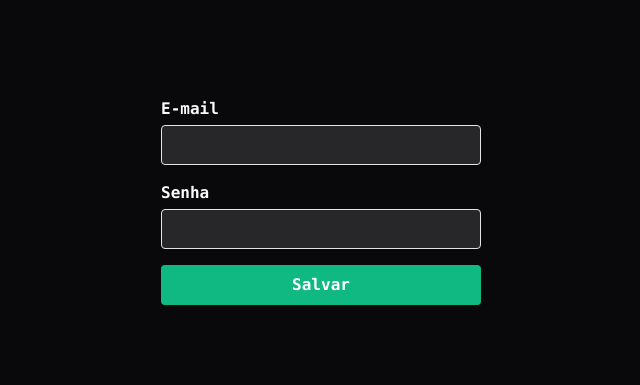
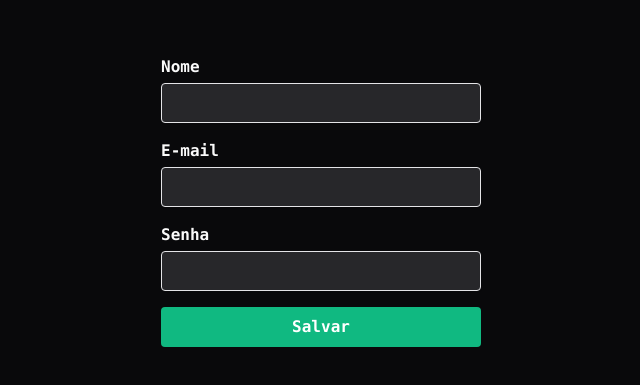
Before and after one commit to dopeeycode/reacthook-form-zod, a React (Vite) app: page / in a window 1280 px wide. Shown: the part 179-564 px from the top of the page, without its empty margins (319-959 px from the left). Built offline with nearby package versions, Linux system fonts and the light colour scheme.

Commit message:
transformações

```diff
--- a/src/App.tsx
+++ b/src/App.tsx
@@ -5,7 +5,7 @@ import { useState } from 'react'
 /**
  * To-do
  *
- * [ ] Validação / transformações
+ * [x] Validação / transformações
  * [ ] Field Arrays
  * [ ] Upload de arquivos
  * [ ] Composition Pattern
@@ -18,18 +18,35 @@ import { zodResolver } from '@hookform/resolvers/zod'
 // Indexando o tipo de cada informação contida no formulario;
 
 const createUserFormScheme = z.object({
+  name: z.string()
+    .nonempty('O nome é obrigatório')
+    .transform(name => {
+      return name.trim().split(' ').map(word => {
+        return word[0].toLocaleUpperCase().concat(word.substring(1))
+      }).join(' ')
+    }),
   email: z.string()
     .nonempty('O e-mail é obrigatório')
-    .email('Formato de e-mail inválido'),
+    .email('Formato de e-mail inválido')
+    .toLowerCase()
+    .refine(email => {
+      // Logica que o zod não oferece, que não tem como padrão.
+      // Emails que termina com @rocketseat
+      return email.endsWith('@rocketseat.com.br')
+    }, 'Apenas e-mails da rocketset'),
   password: z.string()
     .min(6, 'Míinimo 6 caracteres'),
 })
+
+// Determiando está tipagem com base no tipo do ( createUserFormScheme )
 
 type CreateUserFormData = z.infer<typeof createUserFormScheme>
 
 
 export default function App(){
+
   // Estado pra armazenar os dados retornado pela função do handleSubmit
+
   const [output, setOutput] = useState('')
   const { register, handleSubmit, formState: { errors } } = useForm<CreateUserFormData>({
     resolver: zodResolver(createUserFormScheme)
@@ -48,6 +65,20 @@ export default function App(){
         className="flex flex-col gap-4 w-full max-w-xs"
       >
         <div className="flex flex-col gap-1 font-semibold ">
+          <label className='text-zinc-50' htmlFor="name">Nome</label>
+          <input
+            type="text"
+            {...register('name')}
+            className="border border-zinc-200 bg-zinc-800 outline-none shadow-sm rounded h-10 px-3 "
+          />
+          { errors.name &&
+          <span
+            className='text-red-400 text-[.878rem] font-bold'
+          > {errors.name.message}
+          </span>
+          }
+        </div>
+        <div className="flex flex-col gap-1 font-semibold ">
           <label className='text-zinc-50' htmlFor="email">E-mail</label>
           <input
             type="email"
@@ -56,9 +87,8 @@ export default function App(){
           />
           { errors.email &&
           <span
-            className='text-red-400 text-sm font-bold'
-          >
-            {errors.email.message}
+            className='text-red-400 text-[.878rem] font-bold'
+          > {errors.email.message}
           </span>
           }
         </div>
@@ -72,9 +102,8 @@ export default function App(){
           />
           { errors.password &&
           <span
-            className='text-red-400 text-sm font-bold'
-          >
-            {errors.password.message}
+            className='text-red-400 text-[.878rem] font-bold'
+          > {errors.password.message}
           </span>
           }
         </div>
```
